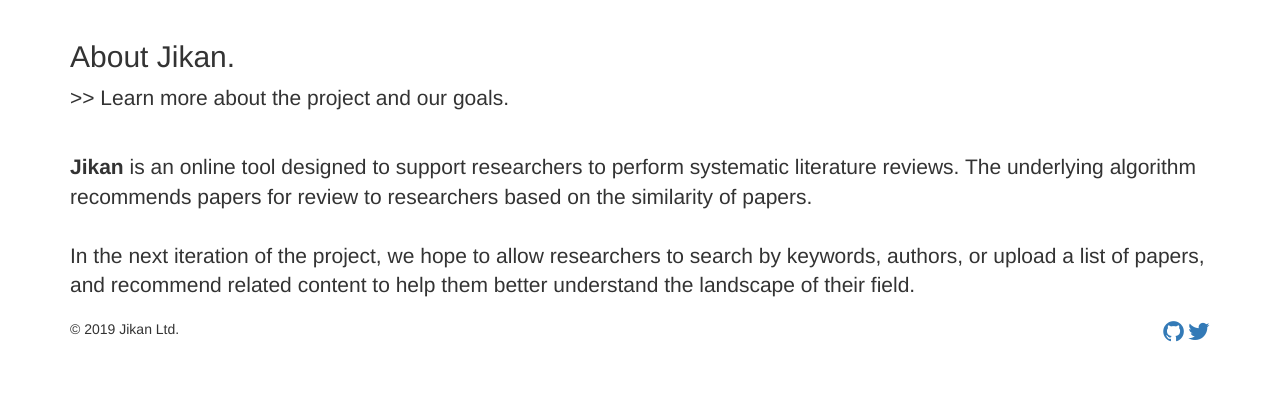
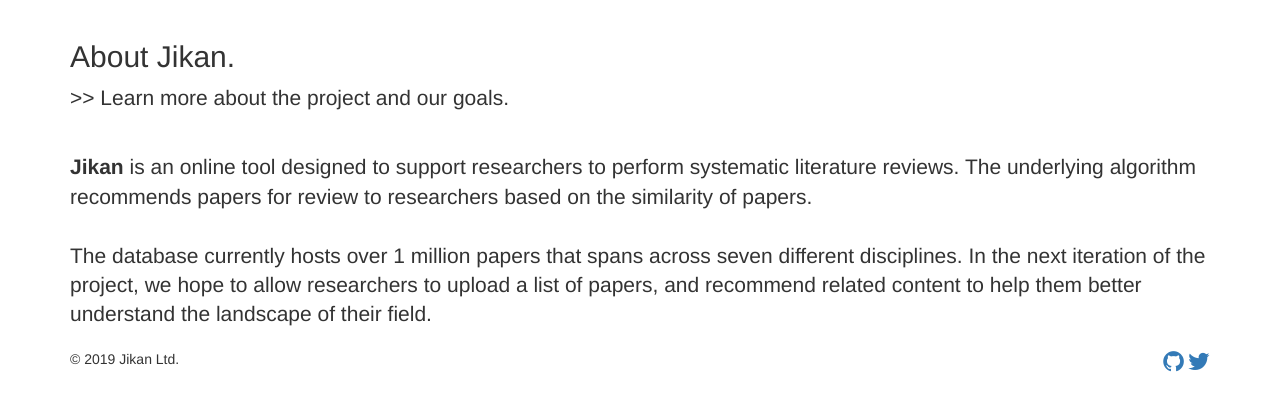
Before and after one commit to onyilam/jikan, a Django app: page /about/ in a window 1280 px wide. Shown: the part 52-463 px from the top of the page. Run offline with Django 3.2, Linux system fonts and the light colour scheme; some libraries are stand-ins or nearby versions.

Commit message:
changed wording

```diff
--- a/jikan/pages/templates/about.html
+++ b/jikan/pages/templates/about.html
@@ -11,7 +11,9 @@
         <p class="lead"><strong>Jikan</strong> is an online tool designed to support researchers to perform systematic literature reviews.
         The underlying algorithm recommends papers for review to researchers based on the similarity of papers.
             <br><br>
-        In the next iteration of the project, we hope to allow researchers to search by keywords, authors,  or upload a list of papers,
+
+        The database currently hosts over 1 million papers that spans across seven different disciplines.
+        In the next iteration of the project, we hope to allow researchers to upload a list of papers,
             and recommend related content to help them better understand the landscape of their field.</p>
 
   </div>
```
